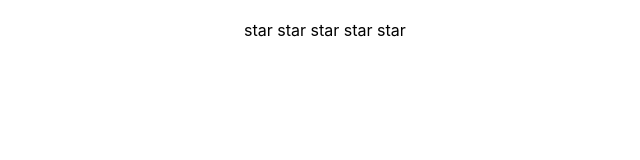
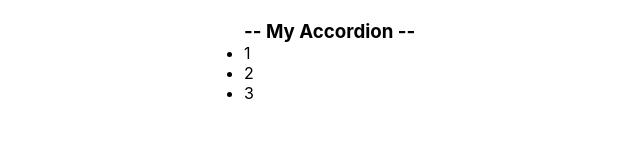
Before and after one commit to electrixky/react-samples, a React (Create React App) app: page / in a window 1280 px wide. Shown: the top 160 px of the page, without its empty margins (96-736 px from the left). Built offline with nearby package versions, Linux system fonts and the light colour scheme.

Commit message:
Accordion refactored

```diff
--- a/src/Accordion.tsx
+++ b/src/Accordion.tsx
@@ -13,8 +13,7 @@ export const Accordion = (props: AccordionPropsType) => {
 
     return (
         <div>
-            <AccordionTitle title={props.titleValue}/>
-            <button onClick={setCollapseHandler}>TOGGLE</button>
+            <AccordionTitle title={props.titleValue} onClick={setCollapseHandler}/>
             {!collapsed && <AccordionBody/>}
         </div>
     );
@@ -22,10 +21,11 @@ export const Accordion = (props: AccordionPropsType) => {
 
 type AccordionTitlePropsType = {
     title: string
+    onClick: ()=>void
 }
 function AccordionTitle(props: AccordionTitlePropsType) {
     return (
-        <h3>-- {props.title} --</h3>
+        <h3 onClick={props.onClick}>-- {props.title} --</h3>
     )
 }
 
--- a/src/App.tsx
+++ b/src/App.tsx
@@ -10,8 +10,8 @@ function App() {
             {/*<OnOff/>*/}
             {/*<OnOff/>*/}
             {/*<OnOff/>*/}
-            {/*<Accordion titleValue={"My Accordion"}/>*/}
-            <Rating/>
+            <Accordion titleValue={"My Accordion"}/>
+            {/*<Rating/>*/}
         </div>
     );
 }
```
